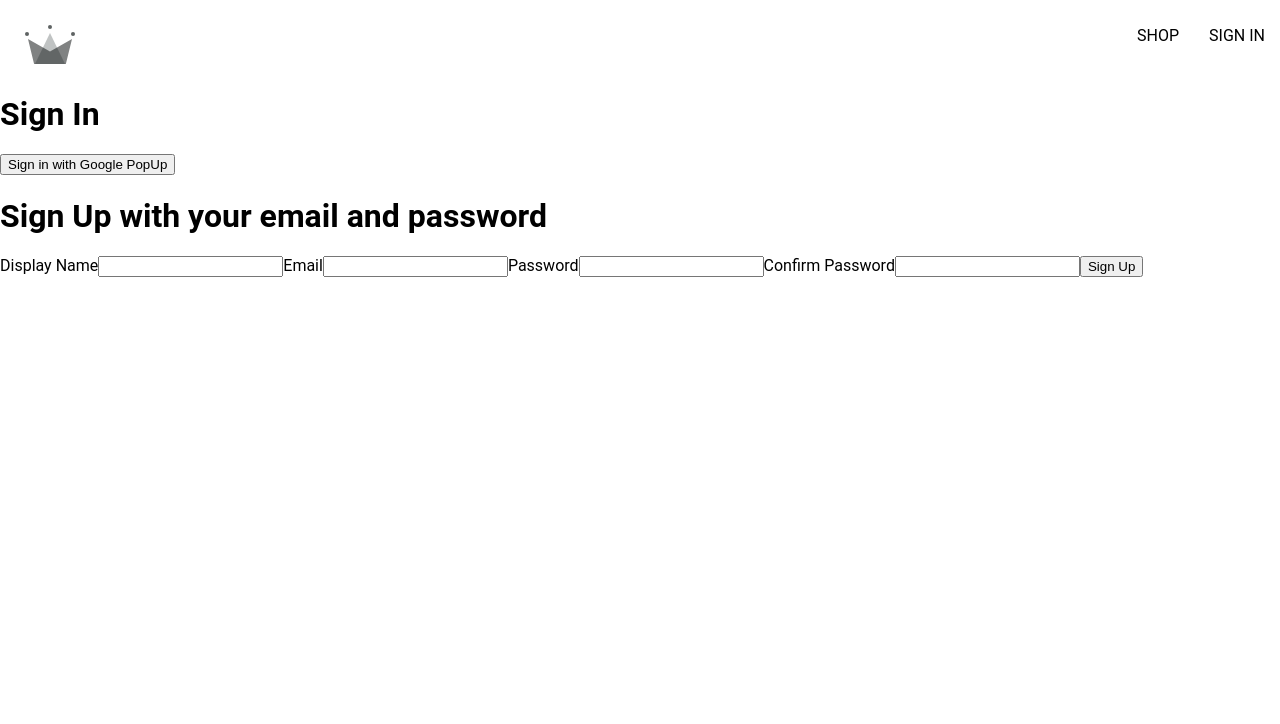
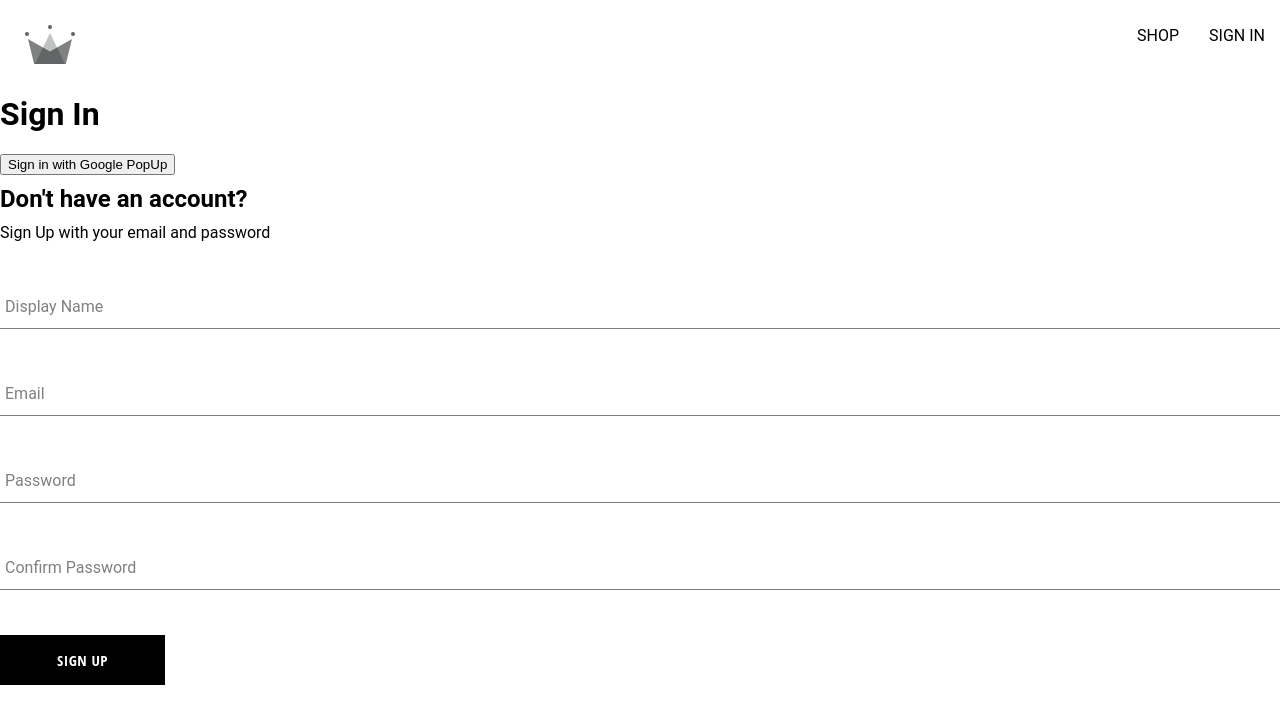
Before and after one commit to burtonemily/react_course_ts, a React (Create React App) app: page /sign-in in a window 1280 px wide. Shown: the top 724 px of the page. Built offline with nearby package versions, Linux system fonts and the light colour scheme.

Commit message:
Create signup component, forminput component and button component

```diff
--- a/public/index.html
+++ b/public/index.html
@@ -26,5 +26,5 @@
     -->
     <title>React App</title>
   </head>
-  <body id="root"></body>
+  <body id="app"></body>
 </html>
--- /dev/null
+++ b/src/components/button/button.component.jsx
@@ -0,0 +1,18 @@
+import "./button.styles.scss";
+
+const BUTTON_TYPE_CLASSES = {
+  google: "google-sign-in",
+  inverted: "inverted",
+};
+
+const Button = ({ children, buttonType, ...otherProps }) => {
+  return (
+    <button
+      className={`button-container ${BUTTON_TYPE_CLASSES[buttonType]}`}
+      {...otherProps}
+    >
+      {children}
+    </button>
+  );
+};
+export default Button;
--- /dev/null
+++ b/src/components/button/button.styles.scss
@@ -0,0 +1,46 @@
+.button-container {
+  min-width: 165px;
+  width: auto;
+  height: 50px;
+  letter-spacing: 0.5px;
+  line-height: 50px;
+  padding: 0 35px 0 35px;
+  font-size: 15px;
+  background-color: black;
+  color: white;
+  text-transform: uppercase;
+  font-family: "Open Sans Condensed";
+  font-weight: bolder;
+  border: none;
+  cursor: pointer;
+  display: flex;
+  justify-content: center;
+
+  &:hover {
+    background-color: white;
+    color: black;
+    border: 1px solid black;
+  }
+
+  &.google-sign-in {
+    background-color: #4285f4;
+    color: white;
+
+    &:hover {
+      background-color: #357ae8;
+      border: none;
+    }
+  }
+
+  &.inverted {
+    background-color: white;
+    color: black;
+    border: 1px solid black;
+
+    &:hover {
+      background-color: black;
+      color: white;
+      border: none;
+    }
+  }
+}
--- /dev/null
+++ b/src/components/form-input/form-input.component.jsx
@@ -0,0 +1,20 @@
+import "./form-input.styles.scss";
+
+const FormInput = ({ label, ...otherProps }) => {
+  return (
+    <div className="group">
+      <input className="form-input" {...otherProps} />
+      {label && (
+        <label
+          className={`${
+            otherProps.value.length ? "shrink" : ""
+          } form-input-label`}
+        >
+          {label}
+        </label>
+      )}
+    </div>
+  );
+};
+
+export default FormInput;
--- /dev/null
+++ b/src/components/form-input/form-input.styles.scss
@@ -0,0 +1,54 @@
+$sub-color: grey;
+$main-color: black;
+
+@mixin shrinkLabel {
+  top: -14px;
+  font-size: 12px;
+  color: $main-color;
+}
+
+.group {
+  position: relative;
+  margin: 45px 0;
+
+  .form-input {
+    background: none;
+    background-color: white;
+    color: $sub-color;
+    font-size: 18px;
+    padding: 10px 10px 10px 5px;
+    display: block;
+    width: 100%;
+    border: none;
+    border-radius: 0;
+    border-bottom: 1px solid $sub-color;
+    margin: 25px 0;
+
+    &:focus {
+      outline: none;
+    }
+
+    &:focus ~ .form-input-label {
+      @include shrinkLabel();
+    }
+  }
+
+  input[type="password"] {
+    letter-spacing: 0.3em;
+  }
+
+  .form-input-label {
+    color: $sub-color;
+    font-size: 16px;
+    font-weight: normal;
+    position: absolute;
+    pointer-events: none;
+    left: 5px;
+    top: 10px;
+    transition: 300ms ease all;
+
+    &.shrink {
+      @include shrinkLabel();
+    }
+  }
+}
--- a/src/components/sign-up-form/sign-up-form.component.jsx
+++ b/src/components/sign-up-form/sign-up-form.component.jsx
@@ -1,5 +1,12 @@
 import { useState } from "react";
-import { createAuthUserWithEmailAndPassword } from "../../utils/firebase/firebase.utils";
+import {
+  createAuthUserWithEmailAndPassword,
+  createUserDocumentFromAuth,
+} from "../../utils/firebase/firebase.utils";
+import FormInput from "../form-input/form-input.component";
+import "./sign-up-form.styles.scss";
+import Button from "../button/button.component";
+
 const defaultFormFields = {
   displayName: "",
   email: "",
@@ -11,6 +18,10 @@
   const [formFields, setFormFields] = useState(defaultFormFields);
   const { displayName, email, password, confirmPassword } = formFields;
 
+  const resetFormFields = () => {
+    setFormFields(defaultFormFields);
+  };
+
   const handleSubmit = async (event) => {
     event.preventDefault();
 
@@ -19,13 +30,21 @@
       return;
     }
     try {
-      const response = await createAuthUserWithEmailAndPassword(
+      const { user } = await createAuthUserWithEmailAndPassword(
         email,
         password
       );
-      console.log(response);
+
+      await createUserDocumentFromAuth(user, { displayName });
+      resetFormFields();
+
+      console.log(user);
     } catch (error) {
-      console.log("User creation encountered an error", error);
+      if (error.code === "auth/email-already-in-use") {
+        alert("Cannot create user, email address in use");
+      } else {
+        console.log("User creation encountered an error", error);
+      }
     }
   };
 
@@ -36,47 +55,45 @@
   };
 
   return (
-    <div>
-      <h1>Sign Up with your email and password</h1>
-      <form onSubmit={() => {}}>
-        <label>Display Name</label>
-        <input
+    <div className="sign-up-container">
+      <h2>Don't have an account?</h2>
+      <span>Sign Up with your email and password</span>
+      <form onSubmit={handleSubmit}>
+        <FormInput
+          label="Display Name"
           type="text"
           required
           onChange={handleChange}
           name="displayName"
           value={displayName}
         />
-
-        <label>Email</label>
-        <input
+        <FormInput
+          label="Email"
           type="email"
           required
           onChange={handleChange}
           name="email"
           value={email}
         />
-
-        <label>Password</label>
-        <input
+        <FormInput
+          label="Password"
           type="password"
           required
           onChange={handleChange}
           name="password"
           value={password}
         />
-
-        <label>Confirm Password</label>
-        <input
+        <FormInput
+          label="Confirm Password"
           type="password"
           required
           onChange={handleChange}
           name="confirmPassword"
           value={confirmPassword}
         />
-        <button type="submit" onSubmit={handleSubmit}>
+        <Button buttonType="default" type="submit">
           Sign Up
-        </button>
+        </Button>
       </form>
     </div>
   );
--- /dev/null
+++ b/src/components/sign-up-form/sign-up-form.styles.scss
@@ -0,0 +1,9 @@
+.sign-up-form-container {
+  display: flex;
+  flex-direction: column;
+  width: 380px;
+}
+
+h2 {
+  margin: 10px 0;
+}
--- a/src/index.tsx
+++ b/src/index.tsx
@@ -1,15 +1,15 @@
 import React from "react";
-import { render } from "react-dom";
+import { createRoot } from "react-dom/client";
 import { BrowserRouter } from "react-router-dom";
 import App from "./App";
 import "./index.scss";
 
-const rootElement = document.getElementById("root");
-render(
+const container = document.getElementById("app");
+const root = createRoot(container!);
+root.render(
   <React.StrictMode>
     <BrowserRouter>
       <App />
     </BrowserRouter>
-  </React.StrictMode>,
-  rootElement
+  </React.StrictMode>
 );
--- a/src/utils/firebase/firebase.utils.ts
+++ b/src/utils/firebase/firebase.utils.ts
@@ -40,21 +40,25 @@
 
 export const db = getFirestore();
 
-export const createUserDocumentFromAuth = async (userAuth: any) => {
-  if (!userAuth) return;
+export const createUserDocumentFromAuth = async (
+  userAuth: any,
+  additionalInfo = {}
+) => {
   const userDocRef = doc(db, "users", userAuth.uid);
-  console.log(userDocRef);
 
   const userSnapShot = await getDoc(userDocRef);
-  console.log(userSnapShot);
-  console.log(userSnapShot.exists());
 
   if (!userSnapShot.exists()) {
     const { displayName, email } = userAuth;
     const createdAt = new Date();
 
     try {
-      await setDoc(userDocRef, { displayName, email, createdAt });
+      await setDoc(userDocRef, {
+        displayName,
+        email,
+        createdAt,
+        ...additionalInfo,
+      });
     } catch (error: any) {
       console.log("Error creating user", error.message);
     }
@@ -65,9 +69,8 @@
 
 export const createAuthUserWithEmailAndPassword = async (
   email: string,
-  password: string,
-  auth?: string
+  password: string
 ): Promise<any> => {
   if (!email || !password) return;
-  return await createAuthUserWithEmailAndPassword(email, password, auth);
+  return await createUserWithEmailAndPassword(auth, email, password);
 };
```
